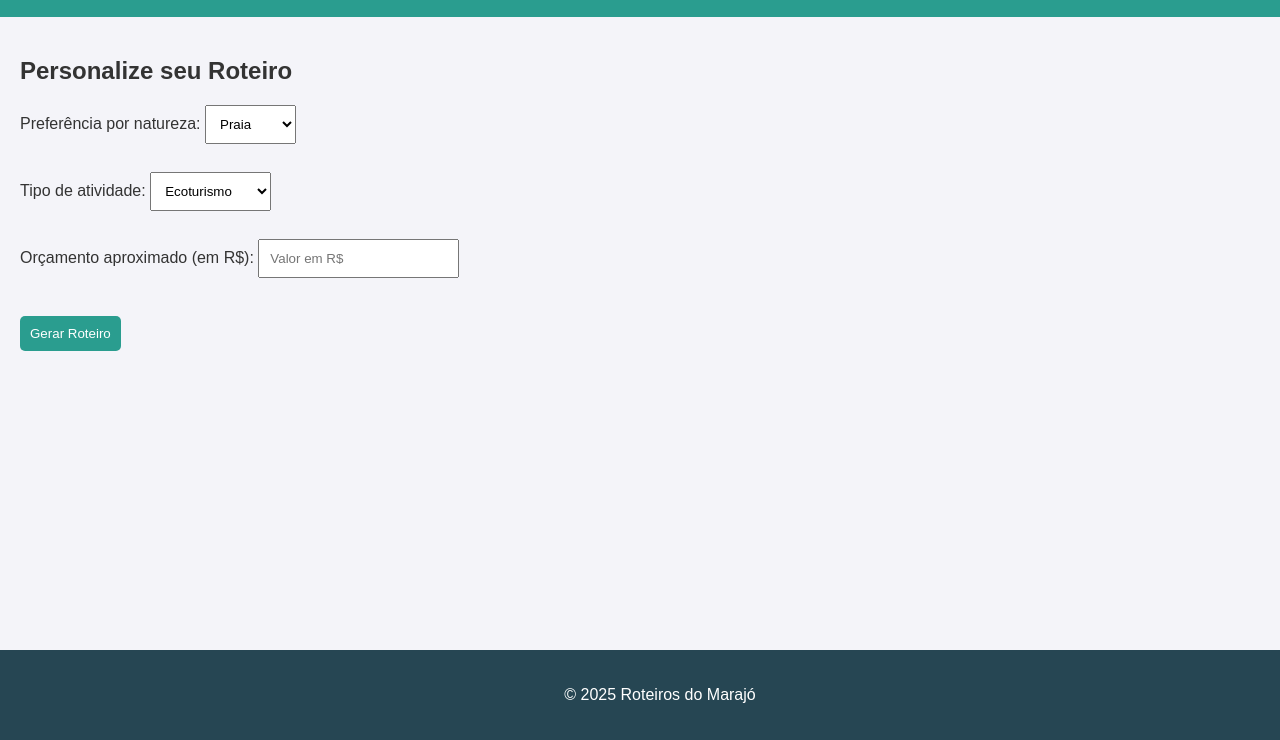
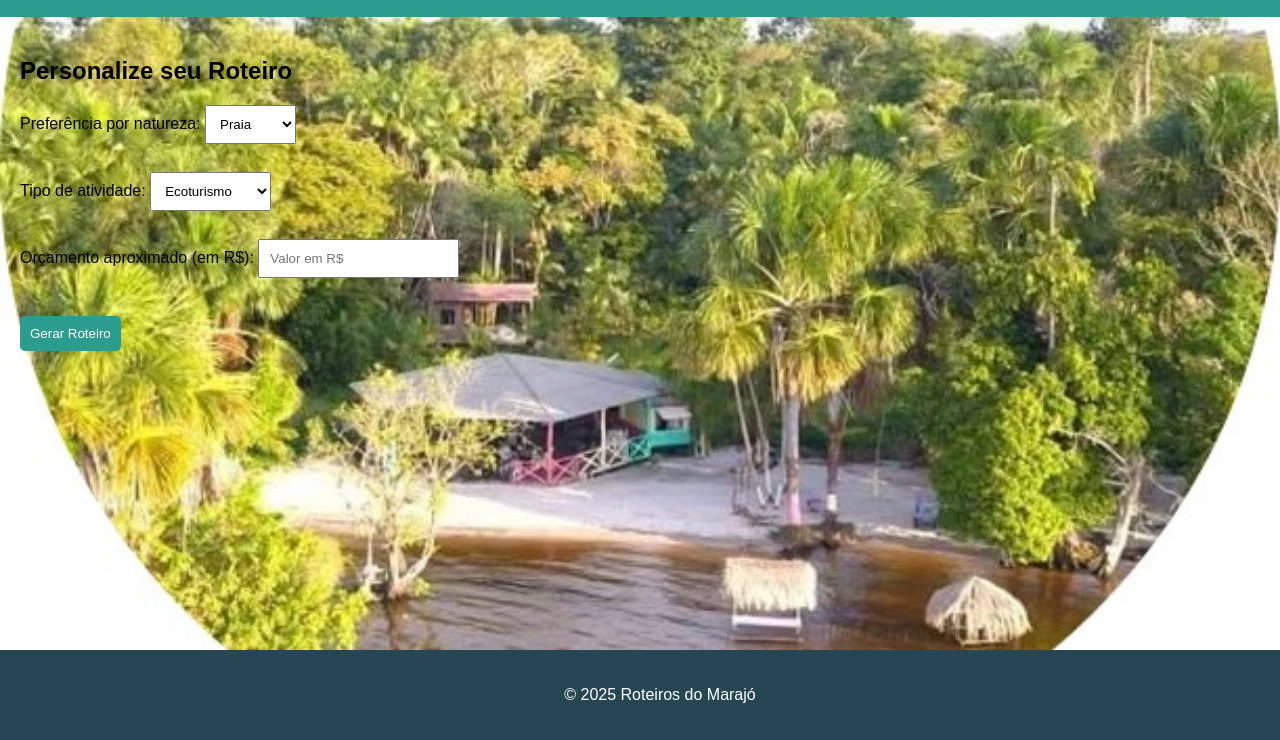
Before and after one commit to marajotur/roteiro-turistico, a plain HTML site: page index.html in a window 1280 px wide. Shown: the part 60-800 px from the top of the page. Drawn offline with Linux system fonts and the light colour scheme.

Commit message:
Update index.html

```diff
--- a/index.html
+++ b/index.html
@@ -7,10 +7,11 @@
     <style>
         body {
             font-family: Arial, sans-serif;
-            background-color: #f4f4f9;
-            color: #333;
-            margin: 0;
-            padding: 0;
+        margin: 0;
+        padding: 0;
+        background-image: url('fundo.jpg'); /* Caminho da imagem */
+        background-size: cover;
+        background-position: center;
         }
         header {
             background-color: #2a9d8f;
```
